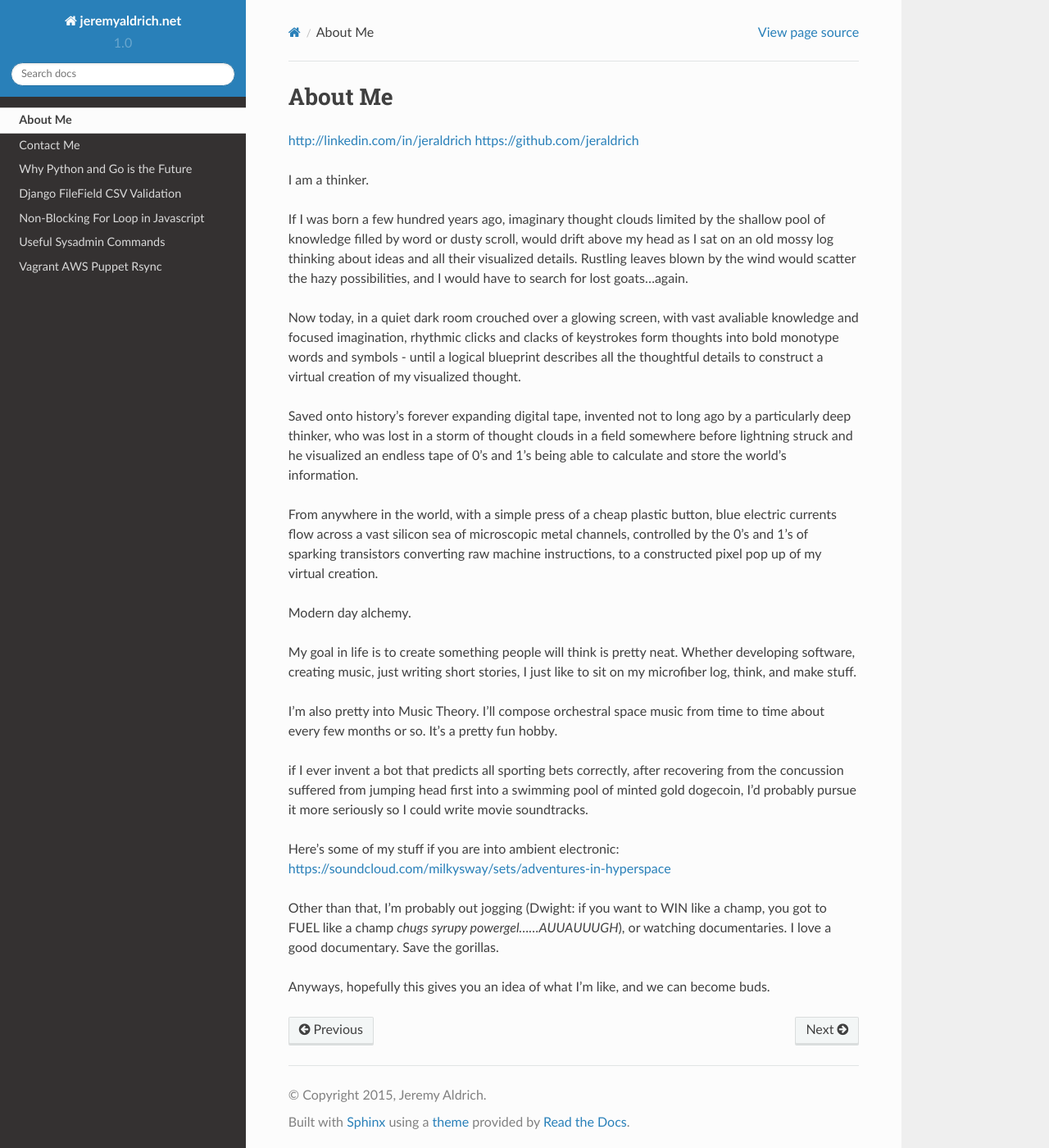
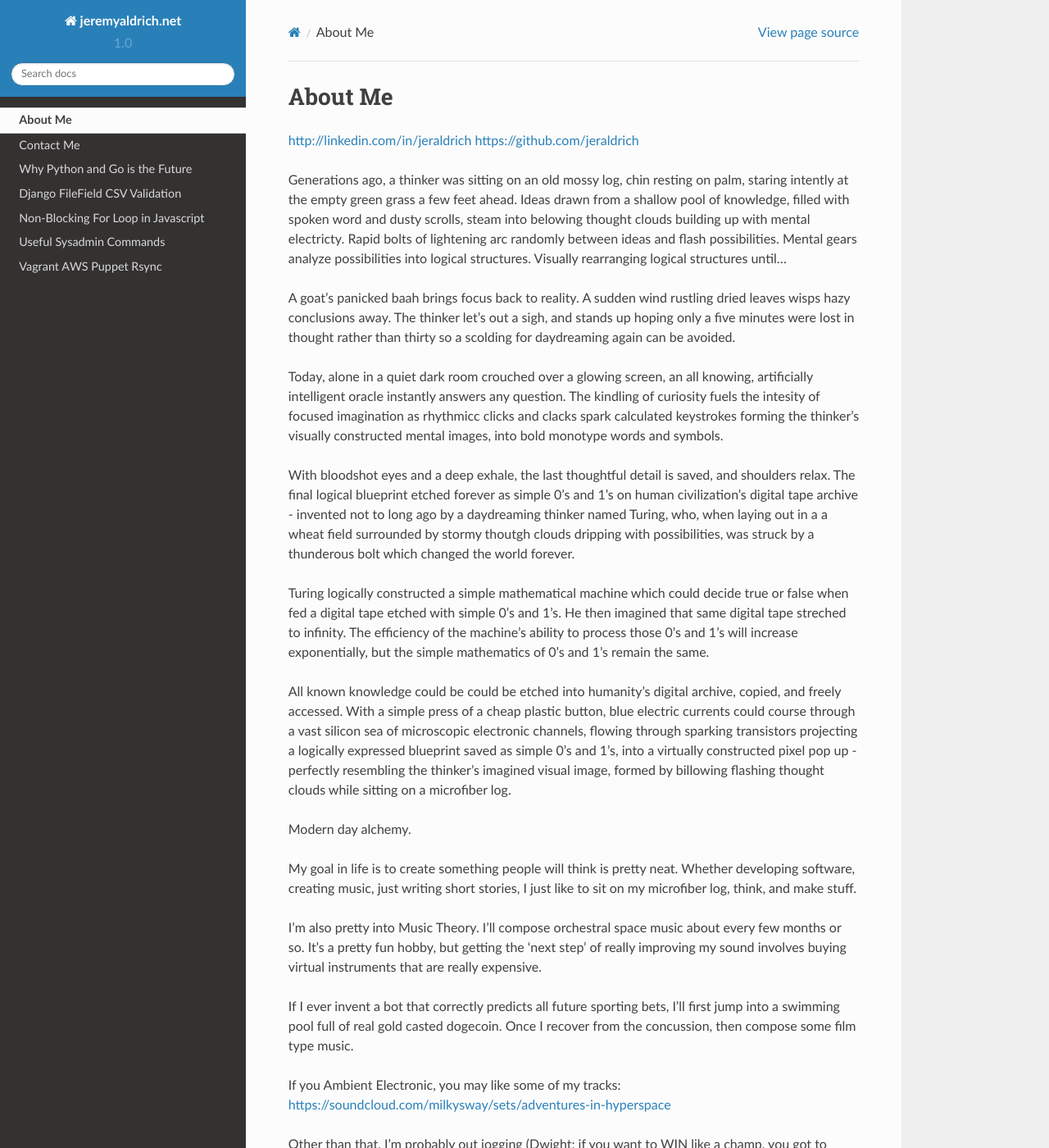
Before and after one commit to jeraldrich/blog, a Sphinx documentation site: the page built from docs/about_me.rst, in a window 1280 px wide and 1400 px high. Shown: the whole window at 82% size. Built offline with Sphinx 7.4.7 and the Read the Docs theme 2.0.0, drawn with Linux system fonts in a browser that asks for light colours; some of the changed text lies outside the part shown.

```diff
--- a/docs/about_me.rst
+++ b/docs/about_me.rst
@@ -1,30 +1,33 @@
 About Me
 ======
-
 http://linkedin.com/in/jeraldrich
 https://github.com/jeraldrich
 
 
-I am a thinker.
+Generations ago, a thinker was sitting on an old mossy log, chin resting on palm, staring intently at the empty green grass a few feet ahead. Ideas drawn from a shallow pool of knowledge, filled with spoken word and dusty scrolls, steam into belowing thought clouds building up with mental electricty. Rapid bolts of lightening arc randomly between ideas and flash possibilities. Mental gears analyze possibilities into logical structures. Visually rearranging logical structures until...
 
-If I was born a few hundred years ago, imaginary thought clouds limited by the shallow pool of knowledge filled by word or dusty scroll, would drift above my head as I sat on an old mossy log thinking about ideas and all their visualized details. Rustling leaves blown by the wind would scatter the hazy possibilities, and I would have to search for lost goats…again.
+A goat's panicked baah brings focus back to reality. A sudden wind rustling dried leaves wisps hazy conclusions away. The thinker let's out a sigh, and stands up hoping only a five minutes were lost in thought rather than thirty so a scolding for daydreaming again can be avoided.
 
-Now today, in a quiet dark room crouched over a glowing screen, with vast avaliable knowledge and focused imagination, rhythmic clicks and clacks of keystrokes form thoughts into bold monotype words and symbols - until a logical blueprint describes all the thoughtful details to construct a virtual creation of my visualized thought.
 
-Saved onto history’s forever expanding digital tape, invented not to long ago by a particularly deep thinker, who was lost in a storm of thought clouds in a field somewhere before lightning struck and he visualized an endless tape of 0’s and 1’s being able to calculate and store the world’s information.
+Today, alone in a quiet dark room crouched over a glowing screen, an all knowing, artificially intelligent oracle instantly answers any question. The kindling of curiosity fuels the intesity of focused imagination as rhythmicc clicks and clacks spark calculated keystrokes forming the thinker's visually constructed mental images, into bold monotype words and symbols.
 
-From anywhere in the world, with a simple press of a cheap plastic button, blue electric currents flow across a vast silicon sea of microscopic metal channels, controlled by the 0’s and 1’s of sparking transistors converting raw machine instructions, to a constructed pixel pop up of my virtual creation.
+With bloodshot eyes and a deep exhale, the last thoughtful detail is saved, and shoulders relax. The final logical blueprint etched forever as simple 0's and 1's on human civilization's digital tape archive - invented not to long ago by a daydreaming thinker named Turing, who, when laying out in a a wheat field surrounded by stormy thoutgh clouds dripping with possibilities, was struck by a thunderous bolt which changed the world forever.
+
+Turing logically constructed a simple mathematical machine which could decide true or false when fed a digital tape etched with simple 0’s and 1’s. He then imagined that same digital tape streched to infinity. The efficiency of the machine's ability to process those 0's and 1's will increase exponentially, but the simple mathematics of 0's and 1's remain the same.
+
+All known knowledge could be could be etched into humanity's digital archive, copied, and freely accessed. With a simple press of a cheap plastic button, blue electric currents could course through a vast silicon sea of microscopic electronic channels, flowing through sparking transistors projecting a logically expressed blueprint saved as simple 0's and 1's, into a virtually constructed pixel pop up - perfectly resembling the thinker's imagined visual image, formed by billowing flashing thought clouds while sitting on a microfiber log.
 
 Modern day alchemy.
 
+
 My goal in life is to create something people will think is pretty neat. Whether developing software, creating music, just writing short stories, I just like to sit on my microfiber log, think, and make stuff.
 
-I’m also pretty into Music Theory. I’ll compose orchestral space music from time to time about every few months or so. It’s a pretty fun hobby.
+I’m also pretty into Music Theory. I’ll compose orchestral space music about every few months or so. It’s a pretty fun hobby, but getting the 'next step' of really improving my sound involves buying virtual instruments that are really expensive.
 
-if I ever invent a bot that predicts all sporting bets correctly, after recovering from the concussion suffered from jumping head first into a swimming pool of minted gold dogecoin, I’d probably pursue it more seriously so I could write movie soundtracks.
+If I ever invent a bot that correctly predicts all future sporting bets, I'll first jump into a swimming pool full of real gold casted dogecoin. Once I recover from the concussion, then compose some film type music.
 
-Here’s some of my stuff if you are into ambient electronic: https://soundcloud.com/milkysway/sets/adventures-in-hyperspace
+If you Ambient Electronic, you may like some of my tracks: https://soundcloud.com/milkysway/sets/adventures-in-hyperspace
 
-Other than that, I’m probably out jogging (Dwight: if you want to WIN like a champ, you got to FUEL like a champ *chugs syrupy powergel……AUUAUUUGH*), or watching documentaries. I love a good documentary. Save the gorillas.
+Other than that, I’m probably out jogging (Dwight: if you want to WIN like a champ, you got to FUEL like a champ *chugs two syrupy powergels……AUUAUUUGH*), or watching documentaries. I love a good documentary. Save the gorillas.
 
 Anyways, hopefully this gives you an idea of what I’m like, and we can become buds.
```
